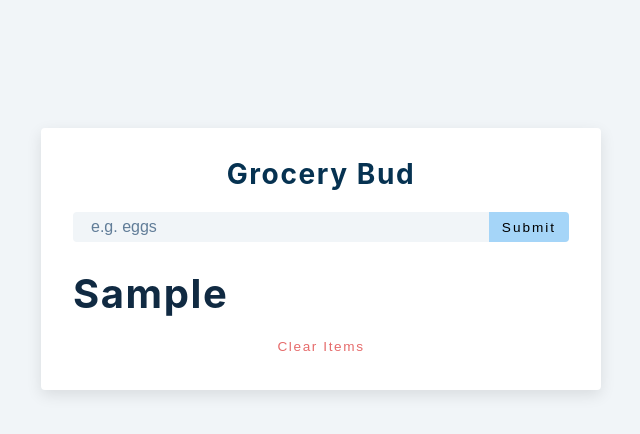
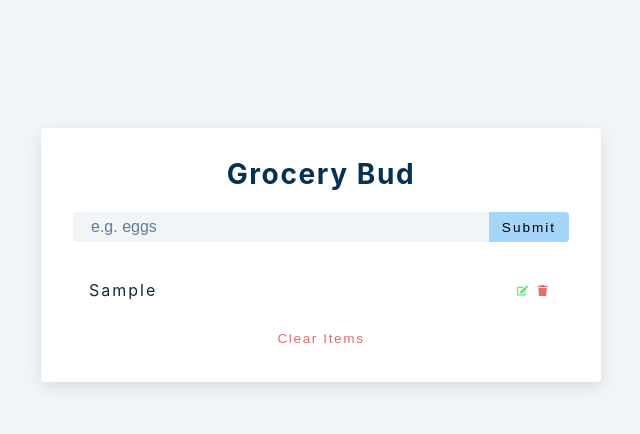
Before and after one commit to nfragiskatos/React-Grocery_Bud, a React (Create React App) app: page / in a window 1280 px wide. Both pictures are taken after typing "Sample" into the empty fields and a click on the button "Submit". Shown: the top 434 px of the page, without its empty margins (319-959 px from the left). Built offline with nearby package versions, Linux system fonts and the light colour scheme.

Commit message:
Expanded List return
- Returning div container.
- Map through list of items and create an article with paragraph for title, and a button container for the edit and delete buttons.

```diff
--- a/src/List.js
+++ b/src/List.js
@@ -2,11 +2,23 @@ import React from 'react';
 import { FaEdit, FaTrash } from 'react-icons/fa';
 const List = ({ items }) => {
 	return (
-		<article>
+		<div className="grocery-list">
 			{items.map((item) => {
-				return <h2 key={item.id}>{item.title}</h2>;
+				return (
+					<article className="grocery-item" key={item.id}>
+						<p className="title">{item.title}</p>
+						<div className="btn-container">
+							<button type="button" className="edit-btn">
+								<FaEdit />
+							</button>
+							<button type="button" className="delete-btn">
+								<FaTrash />
+							</button>
+						</div>
+					</article>
+				);
 			})}
-		</article>
+		</div>
 	);
 };
 
```
